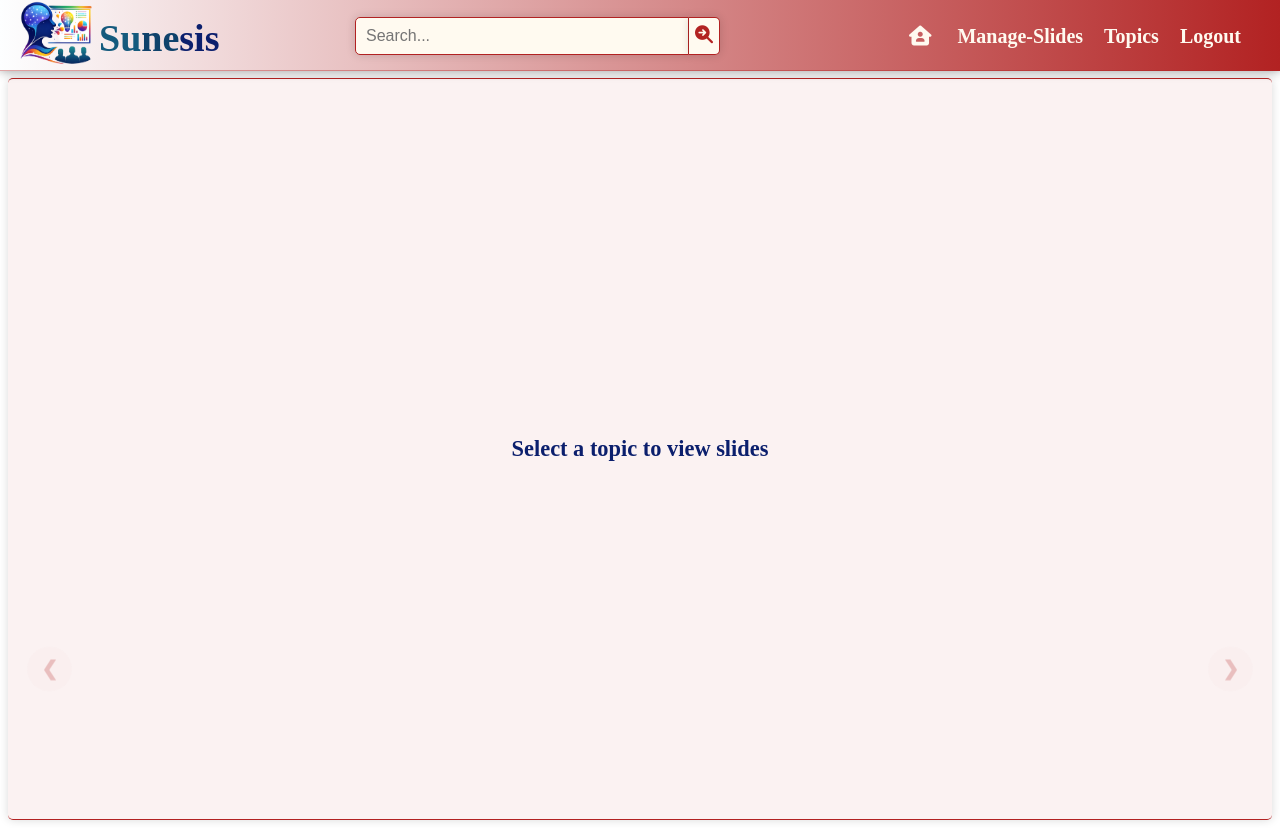
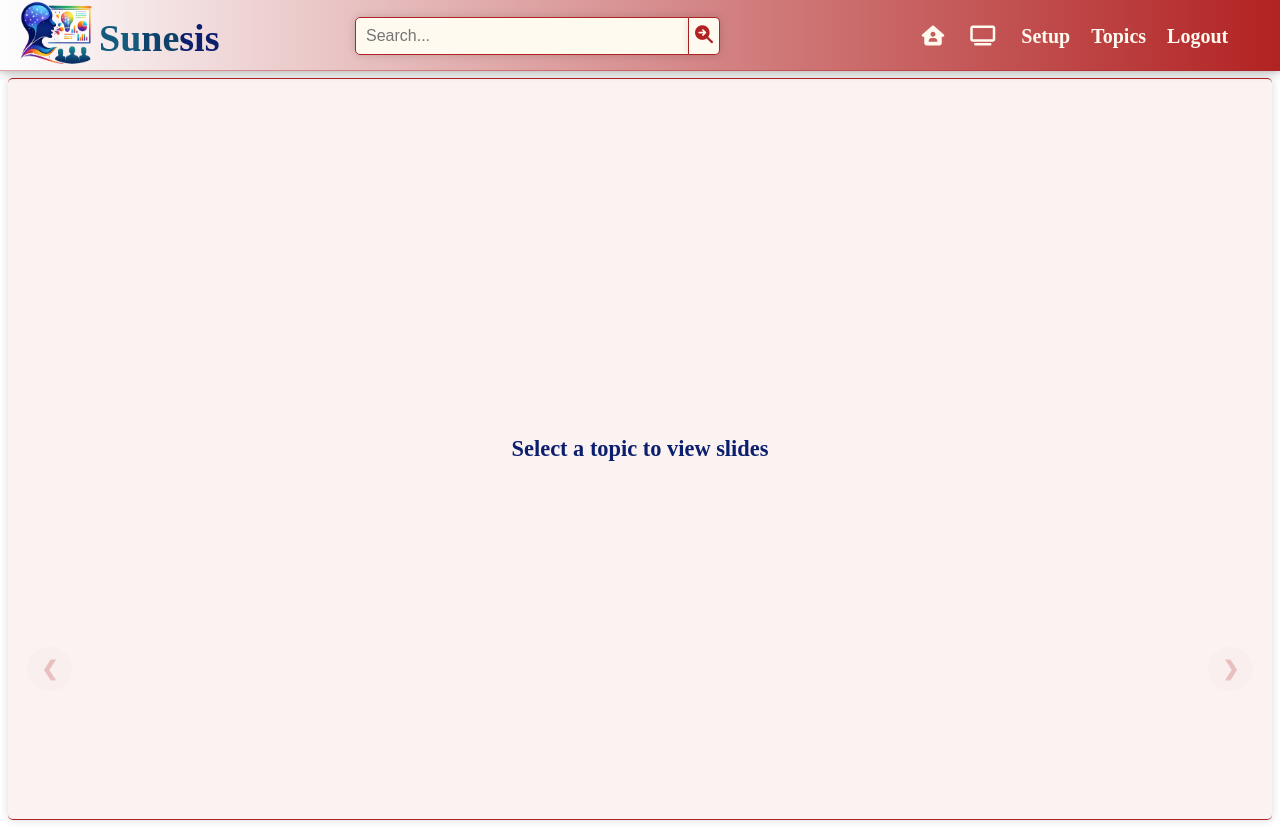
Before and after one commit to Cyprianchux/sunesis, a plain HTML site: page slide-view.html in a window 1280 px wide. Drawn offline with Linux system fonts and the light colour scheme.

Commit message:
Commit update

```diff
--- a/slide-view.html
+++ b/slide-view.html
@@ -22,7 +22,8 @@
     <div class="top-right">
       <ul class="nav-links" id="navLinks">
         <li><a href="account.html"><i class="fa-solid fa-house-user"></i></a></li>
-        <li><a href="slide-admin.html">Manage-Slides</a></li>
+        <li><a href="web-view.html"><i class="fa-solid fa-tv"></i></a></li>
+        <li><a href="slide-admin.html">Setup</a></li>
         <li id="topicsMenu" class="topics-menu">
           Topics
           <div class="topics-dropdown">
```
Also changed, not shown: slide-admin.html (+1 -1 lines).
